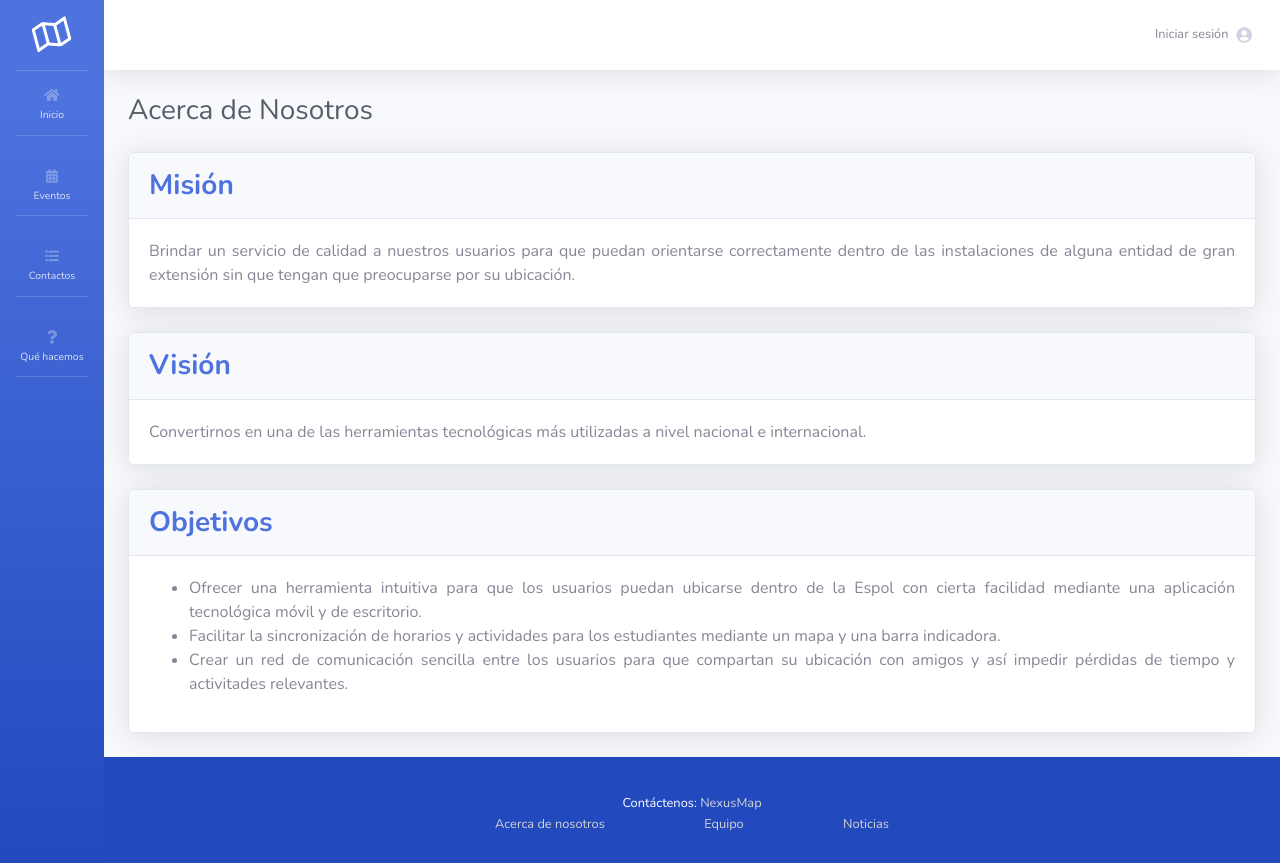
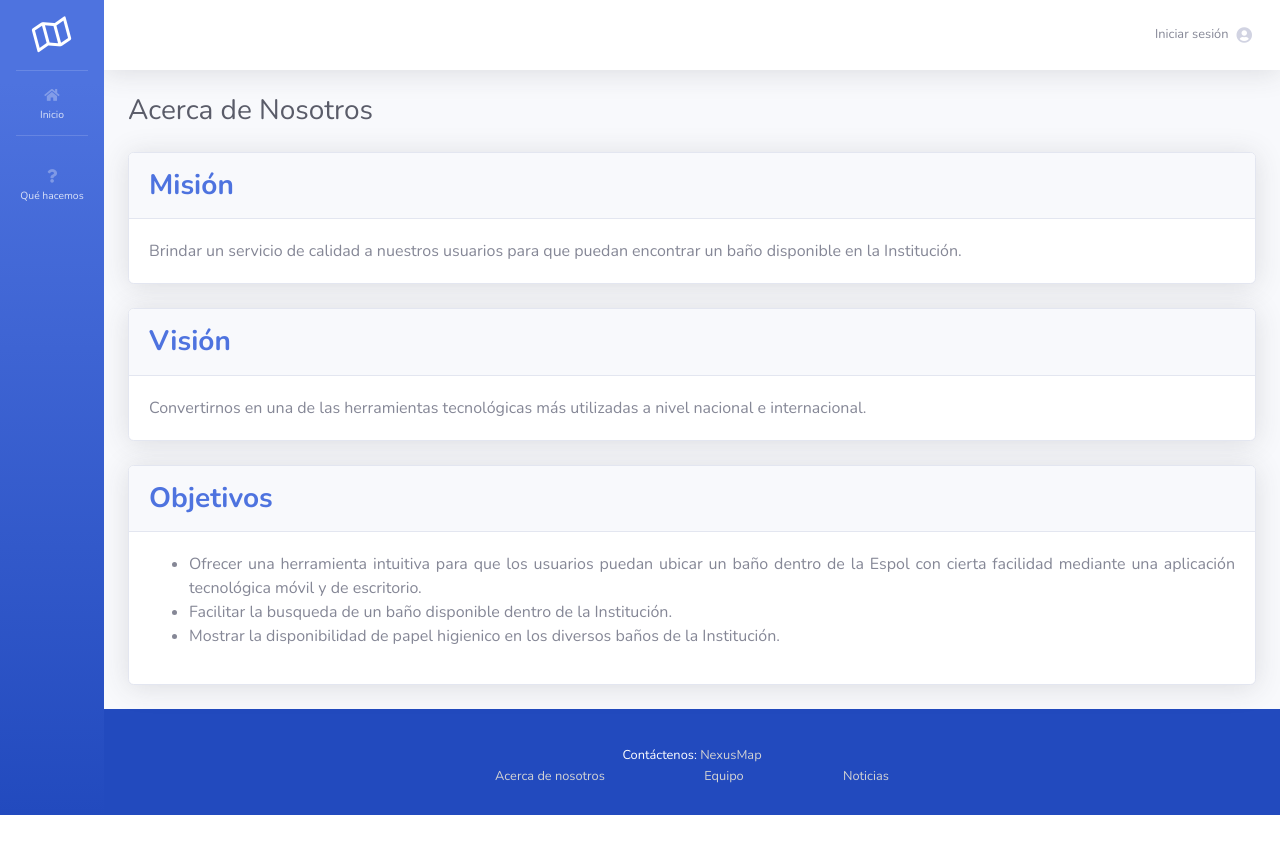
Before and after one commit to daledeleo/RedesDeSensoresProyecto, a Django app: page /about-us in a window 1280 px wide. After the commit the page ends 815 px from the top, so only its background shows below. Run offline with Django 3.2, Linux system fonts and the light colour scheme; data that the repository does not hold is empty; some libraries are stand-ins or nearby versions.

Commit message:
pequeños cambios

```diff
--- a/pageserver/templates/pageserver/aboutus.html
+++ b/pageserver/templates/pageserver/aboutus.html
@@ -59,39 +59,10 @@
         <hr class="sidebar-divider">
       </li>
 
-      <!-- Nav Item - Dashboard -->
-      <li class="nav-item">
-        <a class="nav-link" href="{% url 'view_events' %}">
-          <i class="fas fa-fw fa-calendar-alt"></i>
-          <span>Eventos</span></a>
-      </li>
-
-
-      <!-- Divider -->
-      <li>
-        <hr class="sidebar-divider">
-      </li>
-
-      <!-- Nav Item - Dashboard -->
-      <li class="nav-item">
-        <a class="nav-link" href="{% url 'contacts' %}">
-          <i class="fa fa-list-ul"></i>
-          <span>Contactos</span></a>
-      </li>
-
-      <li>
-        <hr class="sidebar-divider">
-      </li>
-
       <li class="nav-item">
         <a class="nav-link" href="{% url 'quehacemos' %}">
           <i class="fa fa-question"></i>
           <span> Qué hacemos </span></a>
-      </li>
-
-      <!-- Divider -->
-      <li>
-        <hr class="sidebar-divider my-0">
       </li>
 
     </ul>
@@ -163,7 +134,7 @@
             <div class="card-body text-justify">
               <div class="row">
                 <div class="col mr-6">
-                  Brindar un servicio de calidad a nuestros usuarios para que puedan orientarse correctamente dentro de las instalaciones de alguna entidad de gran extensión sin que tengan que preocuparse por su ubicación.
+                  Brindar un servicio de calidad a nuestros usuarios para que puedan encontrar un baño disponible en la Institución.
                 </div>
               </div>
             </div>
@@ -190,9 +161,9 @@
               <div class="row">
                 <div class="col mr-6">
                   <ul>
-                    <li>Ofrecer una herramienta intuitiva para que los usuarios puedan ubicarse dentro de la Espol con cierta facilidad mediante una aplicación tecnológica móvil y de escritorio.</li>
-                    <li>Facilitar la sincronización de horarios y actividades para los estudiantes mediante un mapa y una barra indicadora.</li>
-                    <li>Crear un red de comunicación sencilla entre los usuarios para que compartan su ubicación con amigos y así impedir pérdidas de tiempo y activitades relevantes.</li>
+                    <li>Ofrecer una herramienta intuitiva para que los usuarios puedan ubicar un baño dentro de la Espol con cierta facilidad mediante una aplicación tecnológica móvil y de escritorio.</li>
+                    <li>Facilitar la busqueda de un baño disponible dentro de la Institución.</li>
+                    <li>Mostrar la disponibilidad de papel higienico en los diversos baños de la Institución.</li>
                   </ul>
                 </div>
               </div>
```
Also changed, not shown: pageserver/templates/pageserver/index.html (+5 -33 lines), pageserver/templates/pageserver/news.html (+0 -25 lines), pageserver/templates/pageserver/team.html (+2 -27 lines).
